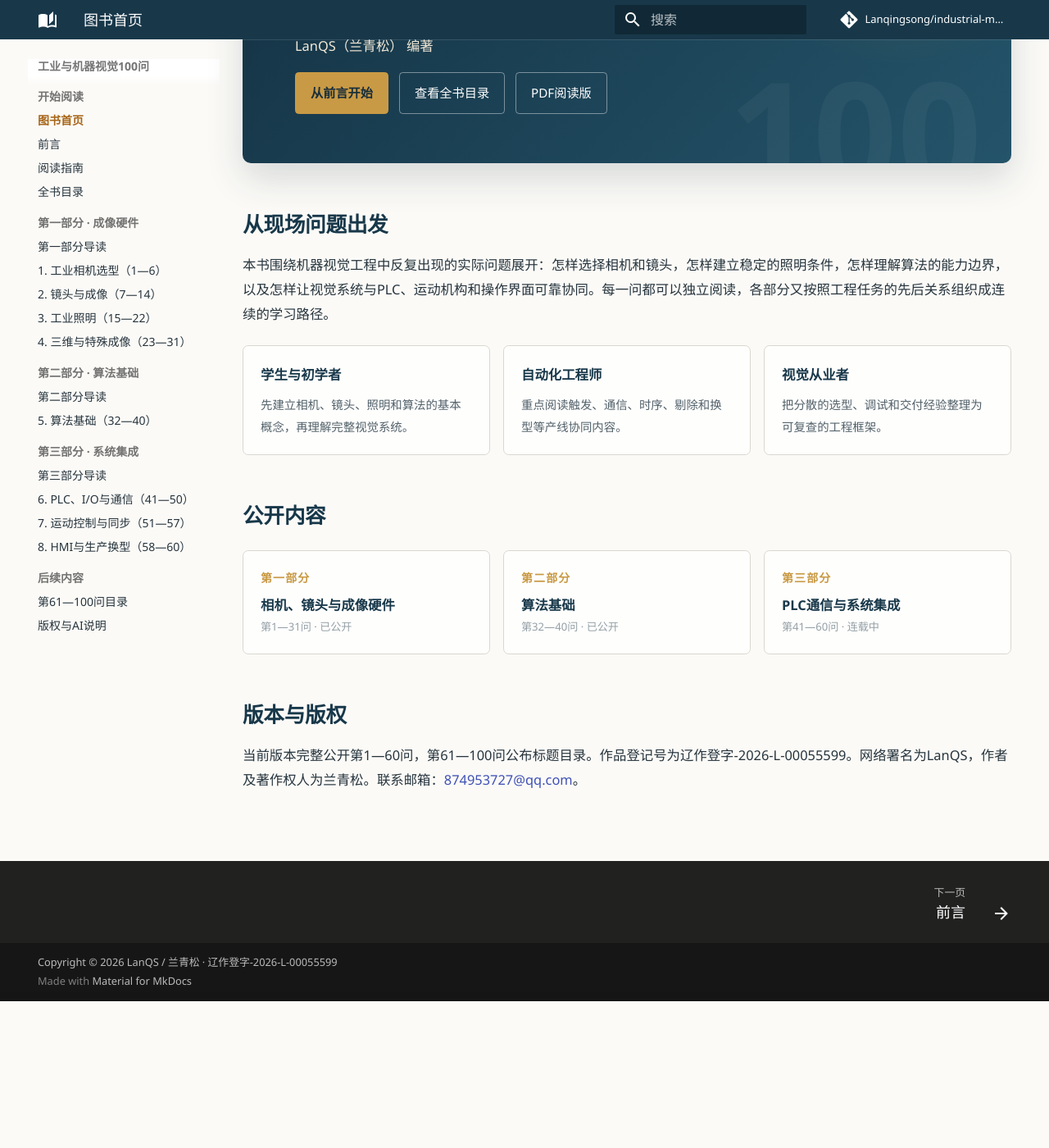
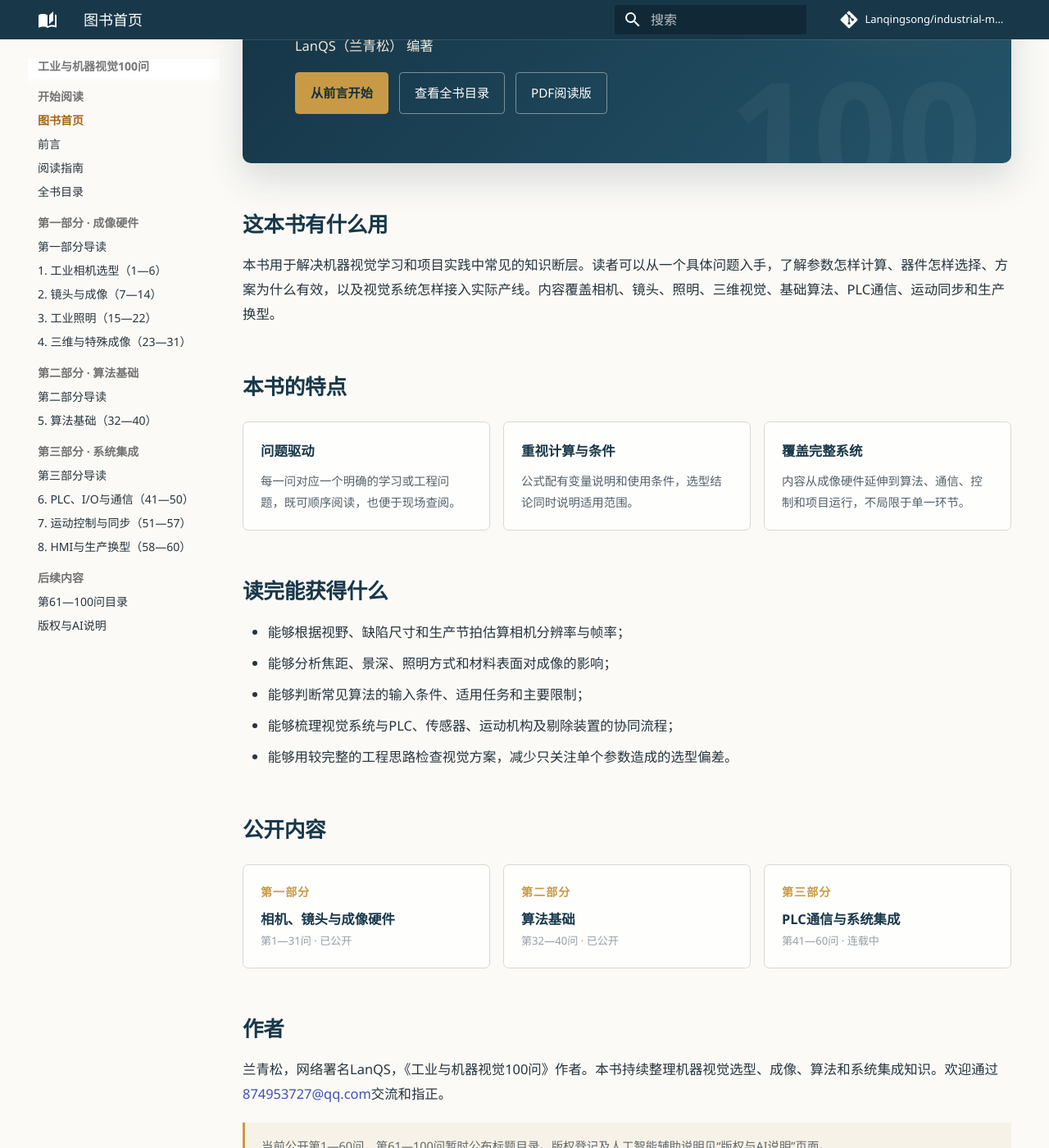
Before and after one commit to Lanqingsong/industrial-machine-vision-100-questions, an MkDocs documentation site: the page built from docs/index.md, in a window 1280 px wide and 1400 px high, scrolled down 319 px. Shown: the whole window at 82% size. Built offline with MkDocs 1.6.1 and Material for MkDocs 9.7.7, drawn with Linux system fonts in a browser that asks for light colours; comment, search, counter and statistics services are not loaded; before the commit the page ends 1540 px from its top, so only the background shows below that.

Commit message:
精简首页介绍并修复章节链接

```diff
--- a/docs/index.md
+++ b/docs/index.md
@@ -9,30 +9,42 @@ hide:
   <p class="book-subtitle">从成像硬件、算法基础到产线系统集成</p>
   <p class="book-author">LanQS（兰青松） 编著</p>
   <div class="book-actions">
-    <a class="book-button book-button-primary" href="preface.md">从前言开始</a>
-    <a class="book-button" href="full-catalog.md">查看全书目录</a>
+    <a class="book-button book-button-primary" href="preface.html">从前言开始</a>
+    <a class="book-button" href="full-catalog.html">查看全书目录</a>
     <a class="book-button" href="downloads/工业与机器视觉100问_首发公开版_1-31问全文.pdf">PDF阅读版</a>
   </div>
 </section>
 
-## 从现场问题出发
+## 这本书有什么用
 
-本书围绕机器视觉工程中反复出现的实际问题展开：怎样选择相机和镜头，怎样建立稳定的照明条件，怎样理解算法的能力边界，以及怎样让视觉系统与PLC、运动机构和操作界面可靠协同。每一问都可以独立阅读，各部分又按照工程任务的先后关系组织成连续的学习路径。
+本书用于解决机器视觉学习和项目实践中常见的知识断层。读者可以从一个具体问题入手，了解参数怎样计算、器件怎样选择、方案为什么有效，以及视觉系统怎样接入实际产线。内容覆盖相机、镜头、照明、三维视觉、基础算法、PLC通信、运动同步和生产换型。
+
+## 本书的特点
 
 <div class="audience-grid">
-  <div class="audience-card"><span>学生与初学者</span><p>先建立相机、镜头、照明和算法的基本概念，再理解完整视觉系统。</p></div>
-  <div class="audience-card"><span>自动化工程师</span><p>重点阅读触发、通信、时序、剔除和换型等产线协同内容。</p></div>
-  <div class="audience-card"><span>视觉从业者</span><p>把分散的选型、调试和交付经验整理为可复查的工程框架。</p></div>
+  <div class="audience-card"><span>问题驱动</span><p>每一问对应一个明确的学习或工程问题，既可顺序阅读，也便于现场查阅。</p></div>
+  <div class="audience-card"><span>重视计算与条件</span><p>公式配有变量说明和使用条件，选型结论同时说明适用范围。</p></div>
+  <div class="audience-card"><span>覆盖完整系统</span><p>内容从成像硬件延伸到算法、通信、控制和项目运行，不局限于单一环节。</p></div>
 </div>
+
+## 读完能获得什么
+
+- 能够根据视野、缺陷尺寸和生产节拍估算相机分辨率与帧率；
+- 能够分析焦距、景深、照明方式和材料表面对成像的影响；
+- 能够判断常见算法的输入条件、适用任务和主要限制；
+- 能够梳理视觉系统与PLC、传感器、运动机构及剔除装置的协同流程；
+- 能够用较完整的工程思路检查视觉方案，减少只关注单个参数造成的选型偏差。
 
 ## 公开内容
 
 <div class="chapter-grid">
-  <a class="chapter-card" href="part1-index.md"><b>第一部分</b><span>相机、镜头与成像硬件</span><small>第1—31问 · 已公开</small></a>
-  <a class="chapter-card" href="part2-index.md"><b>第二部分</b><span>算法基础</span><small>第32—40问 · 已公开</small></a>
-  <a class="chapter-card" href="part3-index.md"><b>第三部分</b><span>PLC通信与系统集成</span><small>第41—60问 · 连载中</small></a>
+  <a class="chapter-card" href="part1-index.html"><b>第一部分</b><span>相机、镜头与成像硬件</span><small>第1—31问 · 已公开</small></a>
+  <a class="chapter-card" href="part2-index.html"><b>第二部分</b><span>算法基础</span><small>第32—40问 · 已公开</small></a>
+  <a class="chapter-card" href="part3-index.html"><b>第三部分</b><span>PLC通信与系统集成</span><small>第41—60问 · 连载中</small></a>
 </div>
 
-## 版本与版权
+## 作者
 
-当前版本完整公开第1—60问，第61—100问公布标题目录。作品登记号为辽作登字-2026-L-00055599。网络署名为LanQS，作者及著作权人为兰青松。联系邮箱：[874953727@qq.com](mailto:874953727@qq.com)。
+兰青松，网络署名LanQS，《工业与机器视觉100问》作者。本书持续整理机器视觉选型、成像、算法和系统集成知识。欢迎通过[874953727@qq.com](mailto:874953727@qq.com)交流和指正。
+
+<div class="publication-note">当前公开第1—60问，第61—100问暂时公布标题目录。版权登记及人工智能辅助说明见“版权与AI说明”页面。</div>
--- a/docs/stylesheets/extra.css
+++ b/docs/stylesheets/extra.css
@@ -134,6 +134,14 @@ body {
   font-size: .88rem;
 }
 .section-intro { margin-bottom: 2rem; }
+.publication-note {
+  margin-top: 1rem;
+  padding: .8rem 1rem;
+  border-left: .18rem solid var(--book-gold);
+  background: rgba(201,154,69,.08);
+  color: #5f6669;
+  font-size: .72rem;
+}
 .md-typeset img { border-radius: .2rem; }
 
 @media screen and (max-width: 76.1875em) {
--- a/mkdocs.yml
+++ b/mkdocs.yml
@@ -54,7 +54,7 @@ markdown_extensions:
   - md_in_html
   - tables
   - toc:
-      permalink: true
+      permalink: false
       toc_depth: 2
   - pymdownx.arithmatex:
       generic: true
```
Also changed, not shown: docs/part1-index.md (+4 -4 lines), docs/part2-index.md (+1 -1 lines), docs/part3-index.md (+3 -3 lines).
